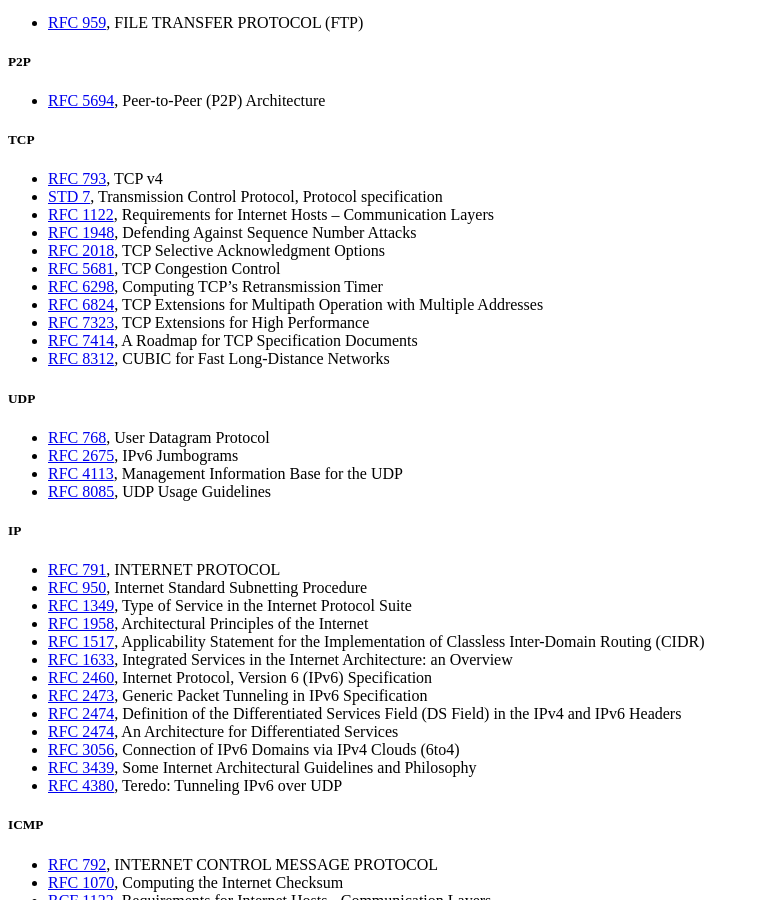
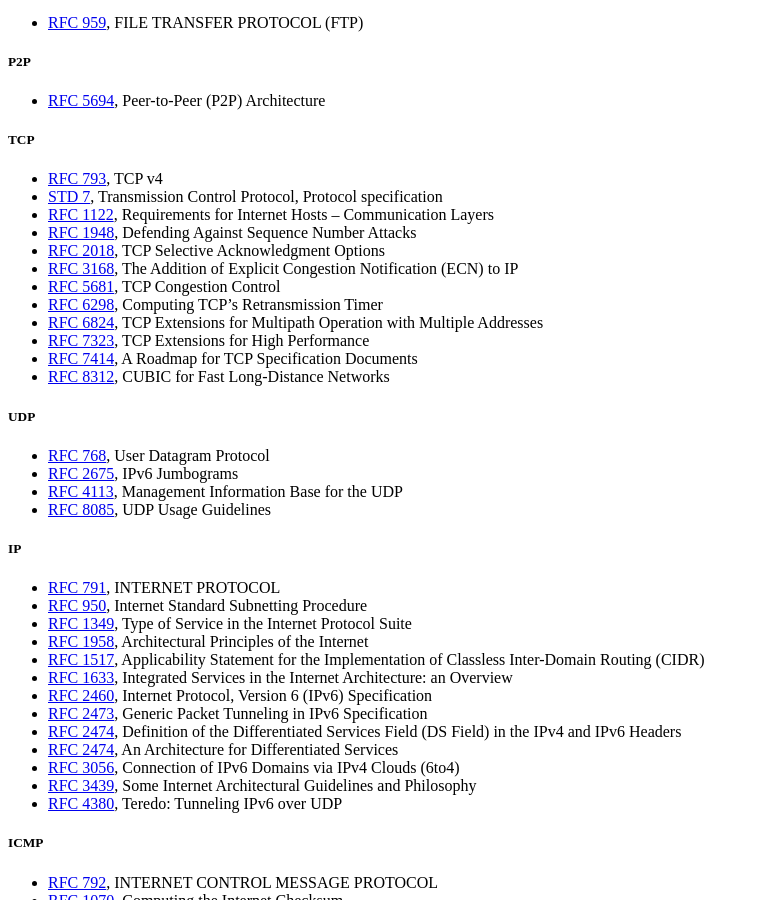
Before and after one commit to ycpcs/cs330-fall2023, a Jekyll site: the page built from resources/index.md, in a window 1280 px wide and 900 px high, scrolled down 2722 px. Shown: the whole window, without its empty margins (0-759 px from the left). Built offline with Jekyll 4.4.1, drawn with Linux system fonts in a browser that asks for light colours.

Commit message:
Update Resources

```diff
--- a/resources/index.md
+++ b/resources/index.md
@@ -149,6 +149,7 @@ Technical Documentation
   - [RFC 1122](https://tools.ietf.org/html/rfc1122), Requirements for Internet Hosts -- Communication Layers
   - [RFC 1948](https://tools.ietf.org/html/rfc1948), Defending Against Sequence Number Attacks
   - [RFC 2018](https://tools.ietf.org/html/rfc2018), TCP Selective Acknowledgment Options
+  - [RFC 3168](https://tools.ietf.org/html/rfc3168), The Addition of Explicit Congestion Notification (ECN) to IP
   - [RFC 5681](https://tools.ietf.org/html/rfc5681), TCP Congestion Control
   - [RFC 6298](https://tools.ietf.org/html/rfc6298), Computing TCP's Retransmission Timer
   - [RFC 6824](https://tools.ietf.org/html/rfc6824), TCP Extensions for Multipath Operation with Multiple Addresses
```
